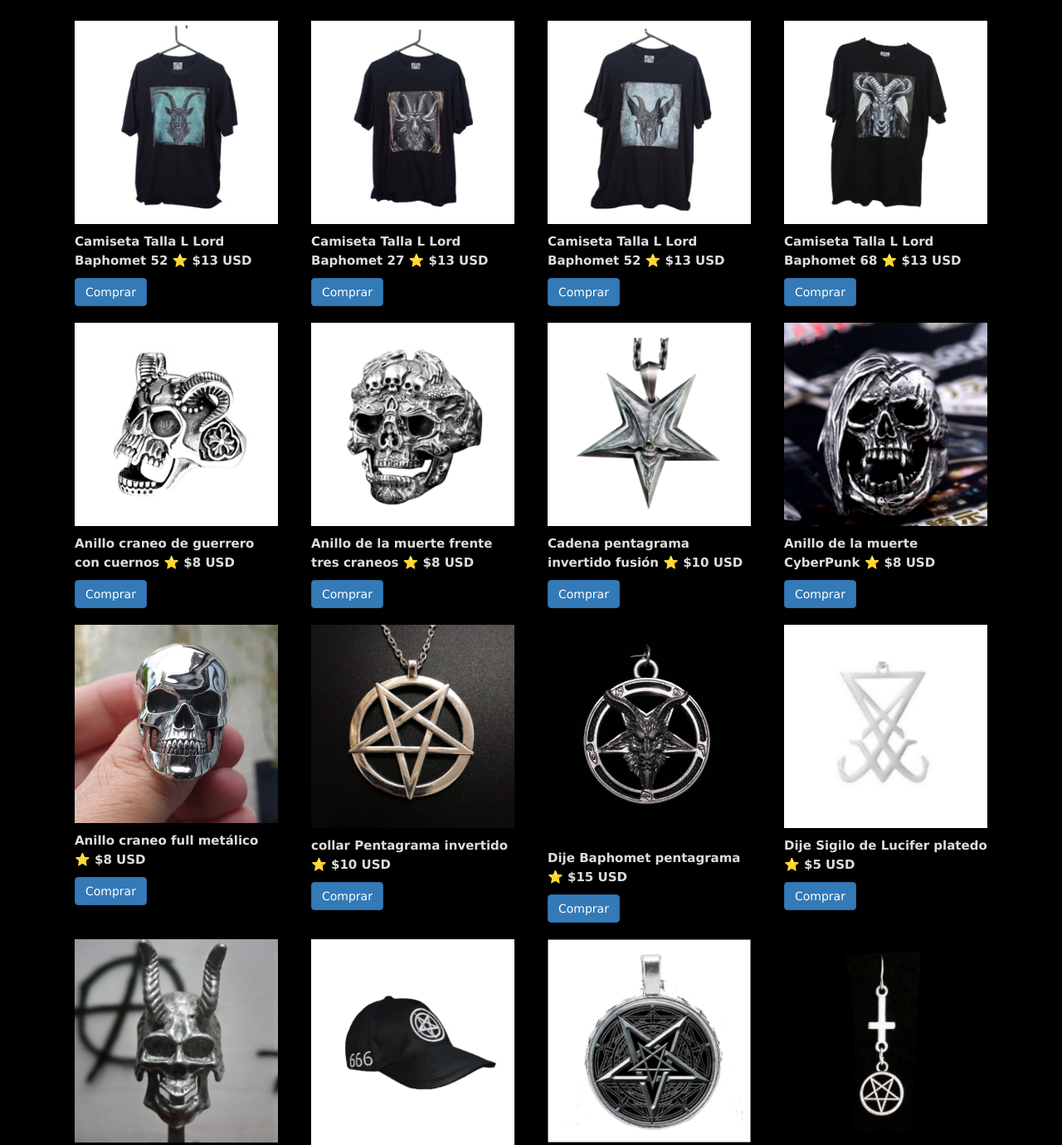
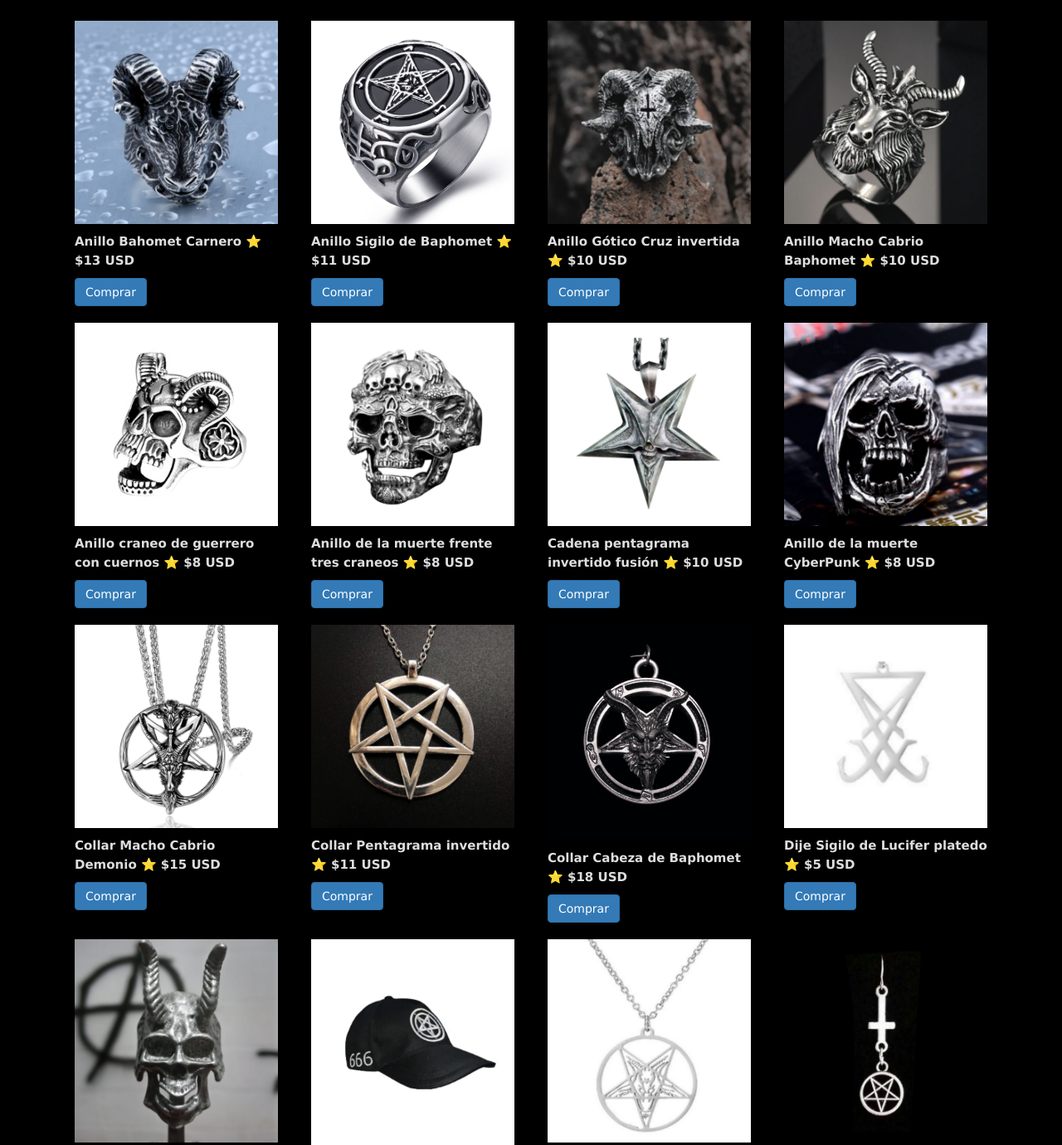
Before and after one commit to zatanica/zatanica.github.io, a plain HTML site: page index.html in a window 1280 px wide. Shown: the part 921-2301 px from the top of the page at 83% size. Drawn offline with nearby package versions, Linux system fonts and the light colour scheme.

Commit message:
Update index.html

```diff
--- a/index.html
+++ b/index.html
@@ -82,31 +82,31 @@
                 <!--primer columna-->
                 <div class="col-12 col-ms-12 col-md-3 col-lg-3 col-xl-3">
 
-                    <p><a href="https://wa.me/573117379576"><img style="height: fit-content;" class="img-fluid z-depth-1" src="img/galeria/1.png" alt="video" data-toggle="modal" data-target="#modal1"></a></p>
-                    <p><a href="https://wa.me/573117379576" id="link"><strong>Camiseta Talla L Lord Baphomet 52 ⭐ $13 USD</strong></a></p>
+                    <p><a href="https://wa.me/573117379576"><img style="height: fit-content;" class="img-fluid z-depth-1" src="img/galeria/anillos/Anillo Bahomet Carnero.png" alt="video" data-toggle="modal" data-target="#modal1"></a></p>
+                    <p><a href="https://wa.me/573117379576" id="link"><strong>Anillo Bahomet Carnero ⭐ $13 USD</strong></a></p>
                     <p> <button type="button" class="btn btn-primary" onclick="window.location.href='https://wa.me/573117379576'">Comprar</button></p>
 
 
                 </div>
                 <div class="col-12 col-ms-12 col-md-3 col-lg-3 col-xl-3">
 
-                    <p><a href="https://wa.me/573117379576"><img style="height: fit-content;" class="img-fluid z-depth-1" src="img/galeria/2.png" alt="video" data-toggle="modal" data-target="#modal1"></a></p>
-                    <p><a href="https://wa.me/573117379576" id="link"><strong>Camiseta Talla L Lord Baphomet 27 ⭐ $13 USD</strong></a></p>
+                    <p><a href="https://wa.me/573117379576"><img style="height: fit-content;" class="img-fluid z-depth-1" src="img/galeria/anillos/Anillo Sigilo de Baphomet.jpg" alt="video" data-toggle="modal" data-target="#modal1"></a></p>
+                    <p><a href="https://wa.me/573117379576" id="link"><strong>Anillo Sigilo de Baphomet ⭐ $11 USD</strong></a></p>
                     <p> <button type="button" class="btn btn-primary" onclick="window.location.href='https://wa.me/573117379576'">Comprar</button></p>
 
                 </div>
                 <div class="col-12 col-ms-12 col-md-3 col-lg-3 col-xl-3">
 
-                    <p><a href="https://wa.me/573117379576"><img style="height: fit-content;" class="img-fluid z-depth-1" src="img/galeria/3.png" alt="video" data-toggle="modal" data-target="#modal1"></a></p>
-                    <p><a href="https://wa.me/573117379576" id="link"><strong>Camiseta Talla L Lord Baphomet 52 ⭐ $13 USD</strong></a></p>
+                    <p><a href="https://wa.me/573117379576"><img style="height: fit-content;" class="img-fluid z-depth-1" src="img/galeria/anillos/Anillo Gótico.png" alt="video" data-toggle="modal" data-target="#modal1"></a></p>
+                    <p><a href="https://wa.me/573117379576" id="link"><strong>Anillo Gótico Cruz invertida ⭐ $10 USD</strong></a></p>
                     <p> <button type="button" class="btn btn-primary" onclick="window.location.href='https://wa.me/573117379576'">Comprar</button></p>
 
 
                 </div>
                 <div class="col-12 col-ms-12 col-md-3 col-lg-3 col-xl-3">
 
-                    <p><a href="https://wa.me/573117379576"><img style="height: fit-content;" class="img-fluid z-depth-1" src="img/galeria/4.png" alt="video" data-toggle="modal" data-target="#modal1"></a></p>
-                    <p><a href="https://wa.me/573117379576" id="link"><strong>Camiseta Talla L Lord Baphomet 68 ⭐ $13 USD</strong></a></p>
+                    <p><a href="https://wa.me/573117379576"><img style="height: fit-content;" class="img-fluid z-depth-1" src="img/galeria/anillos/Anillo Macho Cabrio.png" alt="video" data-toggle="modal" data-target="#modal1"></a></p>
+                    <p><a href="https://wa.me/573117379576" id="link"><strong>Anillo Macho Cabrio Baphomet ⭐ $10 USD</strong></a></p>
                     <p> <button type="button" class="btn btn-primary" onclick="window.location.href='https://wa.me/573117379576'">Comprar</button></p>
 
                 </div>
@@ -169,8 +169,8 @@
                 <!--primer columna-->
                 <div class="col-12 col-ms-12 col-md-3 col-lg-3 col-xl-3">
 
-                    <p><a href="https://wa.me/573117379576"><img style="height: fit-content;" class="img-fluid z-depth-1" src="img/galeria/anillos/1.jpg" alt="video" data-toggle="modal" data-target="#modal1"></a></p>
-                    <p><a href="https://wa.me/573117379576" id="link"><strong>Anillo craneo full metálico ⭐ $8 USD</strong></a></p>
+                    <p><a href="https://wa.me/573117379576"><img style="height: fit-content;" class="img-fluid z-depth-1" src="img/galeria/Collares/Collar Macho Cabrio.png" alt="video" data-toggle="modal" data-target="#modal1"></a></p>
+                    <p><a href="https://wa.me/573117379576" id="link"><strong>Collar Macho Cabrio Demonio ⭐ $15 USD</strong></a></p>
                     <p> <button type="button" class="btn btn-primary" onclick="window.location.href='https://wa.me/573117379576'">Comprar</button></p>
 
 
@@ -178,14 +178,14 @@
                 <div class="col-12 col-ms-12 col-md-3 col-lg-3 col-xl-3">
 
                     <p><a href="https://wa.me/573117379576"><img style="height: fit-content;" class="img-fluid z-depth-1" src="img/galeria/Collares/pentagrama invertido.jpg" alt="video" data-toggle="modal" data-target="#modal1"></a></p>
-                    <p><a href="https://wa.me/573117379576" id="link"><strong>collar Pentagrama invertido  ⭐ $10 USD</strong></a></p>
+                    <p><a href="https://wa.me/573117379576" id="link"><strong>Collar Pentagrama invertido  ⭐ $11 USD</strong></a></p>
                     <p> <button type="button" class="btn btn-primary" onclick="window.location.href='https://wa.me/573117379576'">Comprar</button></p>
 
                 </div>
                 <div class="col-12 col-ms-12 col-md-3 col-lg-3 col-xl-3">
 
                     <p><a href="https://wa.me/573117379576"><img style="height: fit-content;" class="img-fluid z-depth-1" src="img/galeria/Dijes/macho cabrio.jpeg" alt="video" data-toggle="modal" data-target="#modal1"></a></p>
-                    <p><a href="https://wa.me/573117379576" id="link"><strong>Dije Baphomet pentagrama ⭐ $15 USD</strong></a></p>
+                    <p><a href="https://wa.me/573117379576" id="link"><strong>Collar Cabeza de Baphomet  ⭐ $18 USD</strong></a></p>
                     <p> <button type="button" class="btn btn-primary" onclick="window.location.href='https://wa.me/573117379576'">Comprar</button></p>
 
 
@@ -226,8 +226,8 @@
                     </div>
                     <div class="col-12 col-ms-12 col-md-3 col-lg-3 col-xl-3">
 
-                        <p><a href="https://wa.me/573117379576"><img style="height: fit-content;" class="img-fluid z-depth-1" src="img/galeria/Dijes/pentagrama invertido puntas.png" alt="video" data-toggle="modal" data-target="#modal1"></a></p>
-                        <p><a href="https://wa.me/573117379576" id="link"><strong>Dije doble pentagrama invertido  ⭐ $2 USD</strong></a></p>
+                        <p><a href="https://wa.me/573117379576"><img style="height: fit-content;" class="img-fluid z-depth-1" src="img/galeria/Collares/Collar Sigilo de Baphomet.png" alt="video" data-toggle="modal" data-target="#modal1"></a></p>
+                        <p><a href="https://wa.me/573117379576" id="link"><strong>Dije doble pentagrama invertido  ⭐ $9 USD</strong></a></p>
                         <p> <button type="button" class="btn btn-primary" onclick="window.location.href='#'">Comprar</button></p>
 
 
@@ -245,7 +245,7 @@
                     </div>
                 <br><br>
                     <footer id="footerx">
-                        <p>Copyright 2023, Colombia Zatanica</p>
+                        <p>Copyleft 2023, Palmira Hell, Colombia Zatanica</p>
                       </footer>
                 </div>
             </section>
```
